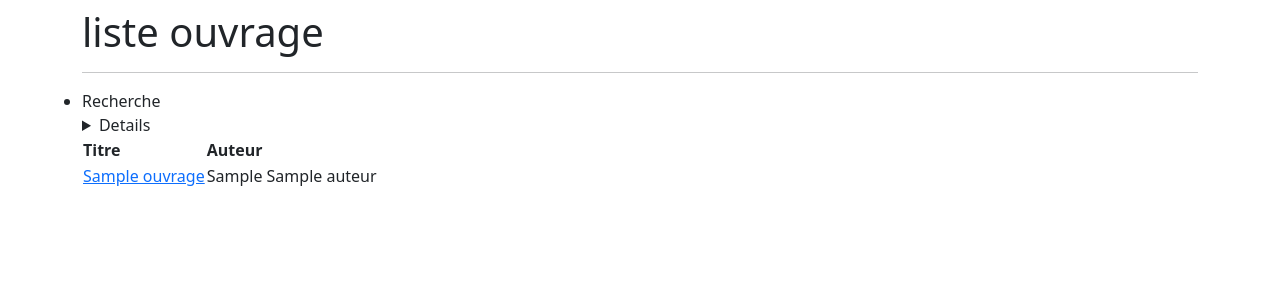
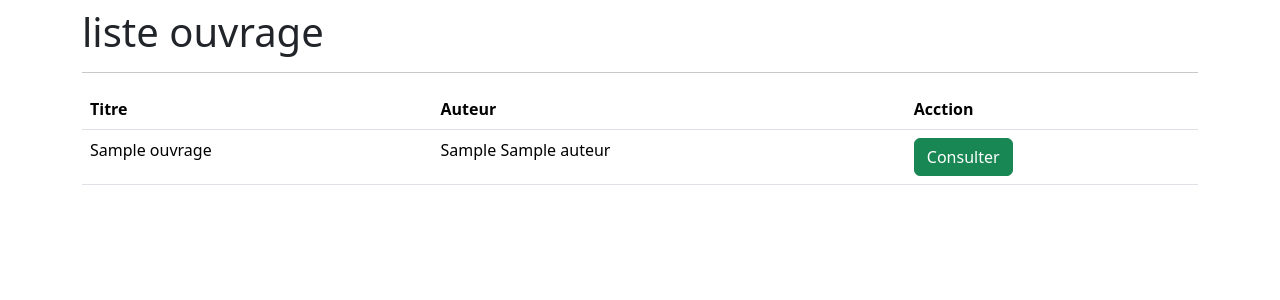
Before and after one commit to MostaphaOuahmane/bibliotequeTestProjet, a PHP site: page /?action=ouvragesParMotsCles in a window 1280 px wide. Shown: the part 54-354 px from the top of the page. Run offline with PHP 8.4, Linux system fonts and the light colour scheme; tables that the repository leaves empty hold one stand-in row (values such as "Sample post"); data that the repository does not hold is empty.

Commit message:
Mise a jour Vue

```diff
--- a/View/ouvrageV.php
+++ b/View/ouvrageV.php
@@ -4,33 +4,28 @@ $title = "liste ouvrage";
 ob_start();
 
 ?>
-<summary>Recherche</summary>
-<details>
-    <ol>
-    <?php
-    foreach ($motscles as $motcle) {
-        echo "<li>$motcle</li>";
-    }
-    ?>
-    </ol>
-</details>
-<table>
+
+<table  class="table">
     <thead>
         <tr>
             <th>Titre</th>
             <th>Auteur</th>
+            <th>Acction</th>
         </tr>
     </thead>
-<?php
+    <tbody>
+    <?php
 foreach ($ouvrages as $ouvrage) {
 ?>
     <tr>
-        <td> <a href="./?action=exemplaires&id_ouvrage=<?= $ouvrage['id_ouvrage']?>"><?= $ouvrage["titre"]?></a></td>
+        <td scope="row"> <?= $ouvrage["titre"]?></td>
         <td><?= $ouvrage["prenom_auteur"]?> <?=$ouvrage["nom_auteur"]?></td>
+        <td><a href="./?action=exemplaires&id_ouvrage=<?= $ouvrage['id_ouvrage']?>" class="btn btn-success">Consulter</a></td>
     </tr>
+<?php } ?>
+    </tbody>
+</table>
 <?php
-}
-
 $contant = ob_get_clean();
 include("layout.php");
 ?>
--- a/index.php
+++ b/index.php
@@ -7,9 +7,6 @@ if (!isset($_REQUEST['action'])) {
 
 switch ($action) {
 
-    case 'form':
-        include("View/formV.php");
-        break;
     case 'ouvragesParMotsCles':
         require_once("Controller/OuvrageController.php");
         OuvrageController::getByMotsCles($_GET["expressions"]);
```
Also changed, not shown: View/formV.php (deleted, +0 -14 lines).
